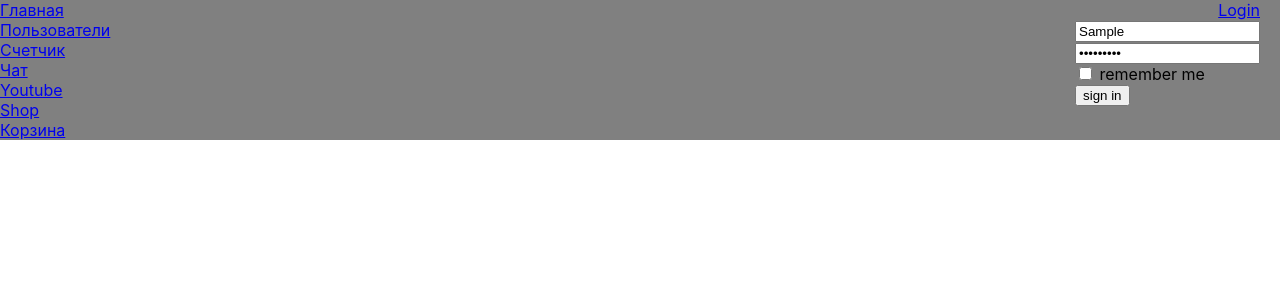
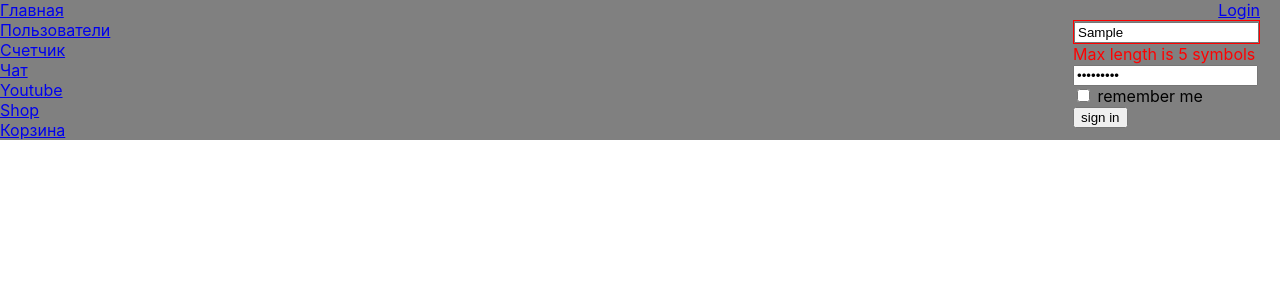
Before and after one commit to chatterbox777/Pet-Project, a React (Create React App) app: page /Login in a window 1280 px wide. Both pictures are taken after typing "Sample", "Sample123" into the empty fields and a click on the button "sign in". Shown: the top 300 px of the page. Built offline with nearby package versions, Linux system fonts and the light colour scheme; no server answers.

Commit message:
26
made redux-form validate + component validator.jsx to warn user thats he type some error

```diff
--- a/src/App.js
+++ b/src/App.js
@@ -5,7 +5,7 @@ import Navbar from "./Components/Navbar";
 import Profile from "./Components/Profile/Profile";
 import classTags from "../src/App.module.css";
 import { connect } from "react-redux";
-import Login from "./Components/Login";
+import Login from "./Components/Login/Login";
 import Form from "./Components/Counter/Form";
 import Chat from "./Components/Chat/Chat";
 import Users from "./Components/Users/Users";
--- /dev/null
+++ b/src/Components/FormControls/input.jsx
@@ -0,0 +1,20 @@
+import React from "react";
+import classTags from "./input.module.css";
+
+export const Input = ({ input, meta, ...props }) => {
+  debugger;
+  return (
+    <div>
+      <div
+        className={
+          (meta.touched || meta.dirty) && meta.error ? classTags.error : null
+        }
+      >
+        <input {...input} placeholder={"Введите логин"} {...props} />
+      </div>
+      {(meta.touched || meta.dirty) && meta.error ? (
+        <span className={classTags.error_span}>{meta.error}</span>
+      ) : null}
+    </div>
+  );
+};
--- /dev/null
+++ b/src/Components/FormControls/input.module.css
@@ -0,0 +1,7 @@
+.error {
+  border: 1px solid red;
+}
+
+.error_span {
+  color: red;
+}
--- a/src/Components/Login.jsx
+++ b/src/Components/Login/Login.jsx
@@ -1,7 +1,7 @@
 import React from "react";
 import { NavLink, BrowserRouter, Route } from "react-router-dom";
 import * as axios from "axios";
-import ava from "../assets/Din.jpg";
+import ava from "../../assets/Din.jpg";
 import classTags from "./Login.module.css";
 import LoginReduxForm from "./LoginForm";
 
--- a/src/Components/LoginForm.jsx
+++ b/src/Components/Login/LoginForm.jsx
@@ -1,17 +1,23 @@
 import React from "react";
 import classTags from "./LoginForm.module.css";
 import { reduxForm, Field } from "redux-form";
+import { requiredField, maxLengthCreator } from "../../Validation/validator";
+import { Input } from "../FormControls/input";
+
+const maxLength5 = maxLengthCreator(5);
 
 const LoginForm = (props) => {
   const { handleSubmit } = props;
+
   return (
     <div className={classTags.align}>
       <form onSubmit={handleSubmit} className={classTags.block} action="">
         <div>
           <Field
             name={"login"}
-            component={"input"}
+            component={Input}
             placeholder={"Введите логин"}
+            validate={[requiredField, maxLength5]}
           />
         </div>
         <div>
--- /dev/null
+++ b/src/Validation/validator.js
@@ -0,0 +1,9 @@
+export const requiredField = (value) => {
+  if (value) return undefined;
+  return "Field is required!";
+};
+
+export const maxLengthCreator = (maxLength) => (value) => {
+  if (value.length > maxLength) return `Max length is ${maxLength} symbols`;
+  return undefined;
+};
--- a/src/store/basket-reducer.js
+++ b/src/store/basket-reducer.js
@@ -52,7 +52,6 @@ let initialState = {
 };
 
 export const basketReducer = (state = initialState, action) => {
-  debugger;
   switch (action.type) {
     case "ADD_BASKET":
       return {
```
Also changed, not shown: src/Components/Login/Login.module.css (renamed from src/Components/Login.module.css), src/Components/Login/LoginForm.module.css (renamed from src/Components/LoginForm.module.css).
